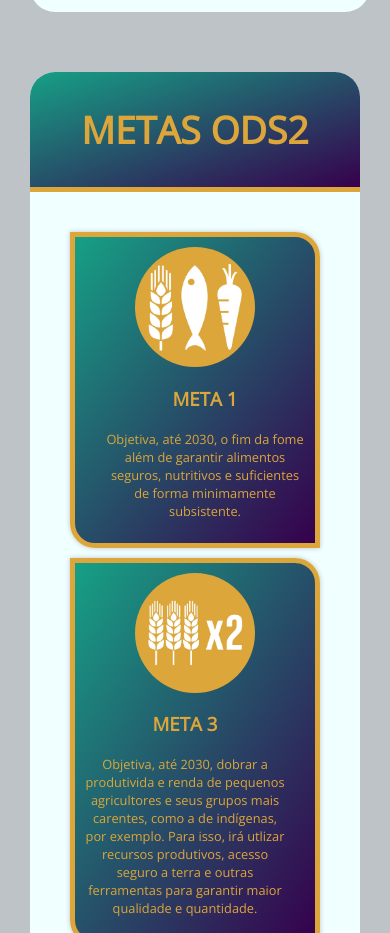
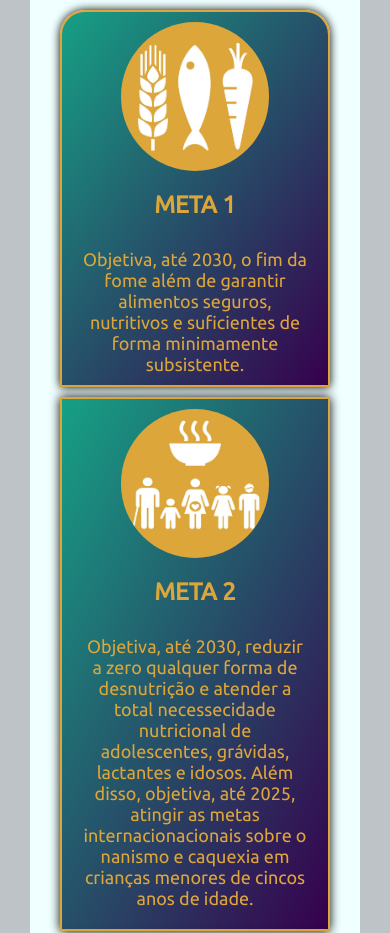
Before and after one commit to Andradeim/StartIn, a plain HTML site: page index.html in a window 390 px wide. Shown: the part 2992-3925 px from the top of the page. Drawn offline with nearby package versions, Linux system fonts and the light colour scheme.

Commit message:
Some changes

```diff
--- a/index.html
+++ b/index.html
@@ -6,7 +6,7 @@
     <meta name="viewport" content="width=device-width, initial-scale=1.0">
     <title>STARTin</title>
 
-    <link href="https://fonts.googleapis.com/css2?family=Open+Sans&display=swap" rel="stylesheet">
+    <link href="https://fonts.googleapis.com/css2?family=Ubuntu&display=swap" rel="stylesheet">
     <link rel="stylesheet" href="style.css">
 </head>
 
@@ -108,8 +108,10 @@
     <div class="div-title">
       <h1>METAS ODS2</h1>
     </div>
-      <div class="div-L">
-        <div class="div-metas-il">
+
+    <div class="div-metas">
+
+      <div class="div-metas-il border-radios-1">
         <img class="img-metas" src="img/Meta2.1.jpg" alt="Meta2.1.jpg">
         <div class="txt-metas-il">
           <H3>META 1</H3>
@@ -120,47 +122,27 @@
 
       <div class="div-metas-ir">
           <div class="txt-metas-ir">
-            <H3>META 3</H3>
-            <p>Objetiva, até 2030, dobrar a produtivida e renda de pequenos agricultores e seus grupos mais carentes,
-              como a de indígenas, por exemplo. Para isso, irá utlizar recursos produtivos, acesso seguro a terra e
-              outras ferramentas para garantir maior qualidade e quantidade.</p>
-          </div>
-          <img class="img-metas" src="img/Meta2.3.jpg" alt="Meta2.3.jpg">
-        </div>
-
-        <div class="div-metas-il">
-          <img class="img-metas" src="img/Meta2.5.jpg" alt="Meta2.5.jpg">
-          <div class="txt-metas-il">
-            <H3>META 5</H3>
-            <p>Objetiva, até 2020, manter a diversidade genética de plantas e sementes e de animais de produção, criação
-              e suas especies selvagens. Além disso, permitir acesso igualitário aos recursos genéticos.</p>
-          </div>
-        </div>
-
-        <div class="div-metas-ir">
-          <div class="txt-metas-ir">
-            <H3>META B</H3>
-            <p>Objetiva um mercado justo sem barreiras restritívas e sem distorções. Zela pelo fim dos subsídios à
-              exportação.</p>
-          </div>
-          <img class="img-metas" src="img/Meta2-B.jpg" alt="Meta2.b.jpg">
-        </div>
-      </div>
-      <div class="div-R">
-
-        <div class="div-metas-il">
-          <img class="img-metas" src="img/Meta2.2.jpg" alt="Meta2.2.jpg">
-          <div class="txt-metas-il">
             <H3>META 2</H3>
             <p>Objetiva, até 2030, reduzir a zero qualquer forma de desnutrição e atender a total necessecidade
               nutricional de adolescentes, grávidas, lactantes e idosos. Além disso, objetiva, até 2025, atingir as
               metas internacionacionais sobre o nanismo e caquexia em crianças menores de cincos anos de idade.</p>
           </div>
+          <img class="img-metas" src="img/Meta2.2.jpg" alt="Meta2.2.jpg">
+      </div>
 
+      <div class="div-metas-il">
+        <img class="img-metas" src="img/Meta2.3.jpg" alt="Meta2.3.jpg">
+        <div class="txt-metas-il">
+
+          <H3>META 3</H3>
+          <p>Objetiva, até 2030, dobrar a produtivida e renda de pequenos agricultores e seus grupos mais carentes,
+            como a de indígenas, por exemplo. Para isso, irá utilizar recursos produtivos, acesso seguro a terra e
+            outras ferramentas para garantir maior qualidade e quantidade.</p>
+        </div>
 
       </div>
 
-        <div class="div-metas-ir">
+      <div class="div-metas-ir" >
           <div class="txt-metas-ir">
             <H3>META 4</H3>
             <p>Objetiva, até 2030, garantir sistemas sustentáveis de produção de alimentos e implementar práticas
@@ -169,28 +151,52 @@
           <img class="img-metas" src="img/Meta2.4.jpg" alt="Meta2.4.jpg">
 
         </div>
+
       <div class="div-metas-il">
+        <img class="img-metas" src="img/Meta2.5.jpg" alt="Meta2.5.jpg">
+        <div class="txt-metas-il">
+          <H3>META 5</H3>
+          <p>Objetiva, até 2020, manter a diversidade genética de plantas e sementes e de animais de produção, criação
+            e suas espécies selvagens. Além disso, permitir acesso igualitário aos recursos genéticos.</p>
+        </div>
+      </div>
+
+
+      <div class="div-metas-ir">
+
+        <div class="txt-metas-ir">
+          <H3>META A</H3>
+          <p>Objetiva aumentar o investimento no setor agrícola visando aumentar a capacidade produtiva nos países em
+            desenvolvimento</p>
+        </div>
         <img class="img-metas" src="img/Meta2-A.jpg" alt="Meta2.a.jpg">
+
+
+      </div>
+
+      <div class="div-metas-il">
+        <img class="img-metas" src="img/Meta2-B.jpg" alt="Meta2.b.jpg">
         <div class="txt-metas-il">
-            <H3>META A</H3>
-            <p>Objetiva aumentar o investimento no setor agrícola visando aumentar a capacidade produtiva nos paises em
-              desenvolvimento</p>
+          <H3>META B</H3>
+          <p>Objetiva um mercado justo sem barreiras restritívas e sem distorções. Zela pelo fim dos subsídios à
+            exportação.</p>
+        </div>
+
+      </div>
+
+      <div class="div-metas-ir border-radios-8">
+          <div class="txt-metas-ir">
+            <H3>META C</H3>
+            <p>Objetiva adotar medidas para garantir o funcionamento adequado dos mercado de commodities e alimentos. Além disso, oferecer informações de como ele funciona.</p>
+          </div>
+          <img class="img-metas" src="img/Meta2-C.jpg" alt="Meta2.c.jpg">
         </div>
 
 
     </div>
 
-        <div class="div-metas-ir">
-          <div class="txt-metas-ir">
-            <H3>META C</H3>
-            <p>Objetiva adotar medidas para garantir o funcionamento adequado dos mercado de commodities e alimentos.
-              Além disso, oferecer informações de como ele funciona.</p>
   </div>
-          <img class="img-metas" src="img/Meta2-C.jpg" alt="Meta2.c.jpg">
 
-        </div>
-      </div>
-    </div>
 
 </section>
 
@@ -232,7 +238,7 @@
                 <div class="txt-HOW">
                     <div><video src="vid/Logo l ani.mp4" autoplay="autoplay" muted="muted" loop="loop"></div>
                     <hr>
-                    <p>Assim como as outras redes sociais, na Start In, o usuário poderá publicar vídeos, imagens e pequenos textos. Contudo, o foco aqui é tratar do Objetivo de Desenvolvimento Sustentável 2 e de mostrar como qualquer um pode contribuir para sua causa! Ao lado o botão o leverá a um modelo prévio de como será o espaço das publicações.</p>
+                    <p>Assim como as outras redes sociais, na Start In, o usuário poderá publicar vídeos, imagens e pequenos textos. Contudo, o foco aqui é tratar do Objetivo de Desenvolvimento Sustentável 2 e de mostrar como qualquer um possa contribuir para sua causa. Ao lado o botão o leverá a um modelo prévio de como será o espaço das publicações.</p>
                 </div>
 
                 <div class="div-imgnbuttom-HOW">
--- a/style.css
+++ b/style.css
@@ -6,7 +6,7 @@
 html, body{
     margin: 0;
     padding: 0;
-    font-family: 'Open Sans', sans-serif;
+    font-family: 'Ubuntu', sans-serif;
 }
 
 body{
@@ -346,6 +346,18 @@ flex-wrap: wrap;
   margin: 0 auto;
   }
 
+.div-title{
+  background: linear-gradient(to bottom right, #16a085, #36004d);
+  height: 120px;
+  width: 100%;
+  margin-top: 0;
+  font-size: 25px;
+  text-align: center;
+  border-radius: 25px 25px 0 0;
+  color: #DDA63A;
+  border-bottom: solid 5px #DDA63A;
+  }
+
 .div-GERAL-metas{
     display: flex;
     justify-content: center;
@@ -353,9 +365,8 @@ flex-wrap: wrap;
     padding-top: 0;
     padding-bottom: 10px;
     border-radius: 25px;
-width: 100%;
     min-height: 100vh;
-background-color:azure;
+    background: azure
   }
 
   .div-GERAL-metas:hover{
@@ -363,81 +374,89 @@ box-shadow: 0 0 10px black;
   transition: 0.3s;
   }
 
-.div-L{
-padding: 30px;
-max-width: 900px;
+  .div-metas{
+    display: flex;
+    flex-wrap: wrap;
+    flex-direction: column;
+    justify-content: center;
+    align-items: center;
+    margin: 30px;
+    font-size: 1.5em;
+    background: linear-gradient(to bottom right, #16a085, #36004d);
+    box-shadow: 0 0 5px rgb(0, 0, 0);
+    border-radius: 25px;
   }
 
-.div-R{
-padding: 30px;
-max-width: 900px;
+  .img-metas{
+    width:240px;
+    height: 240px;
+    border-radius: 50%;
+    }
+  .border-radios-1{
+    border-radius: 25px 25px 0 0;
+  }
+
+  .border-radios-8{
+    border-radius: 0 0 25px 25px;
   }
 
   .div-metas-ir{
     min-height: 200px;
+    min-width: 100%;
     display: flex;
     flex-direction: row;
     align-items: center;
+    justify-content: end;
     color: #DDA63A;
-  background: linear-gradient(to bottom right, #16a085, #36004d);
-  box-shadow: 0 0 5px #bdc3c7;
-  padding: 10px;
-  margin: 10px;
-  border-radius: 0 25px;
+    background: auto;
   }
 
   .div-metas-ir h3{
+    text-align: end;
     margin-right: 20px;
+    font-size: 1.5em;
   }
 
   .div-metas-ir p{
     margin-right: 20px;
     text-align: justify;
+    padding: 20px;
   }
 
-.div-metas-ir:hover{
-border: solid 5px #16a085;
-background-color: #DDA63A;
+  .div-metas-ir:hover {
+  display: flex;
+  background: #DDA63A;
   color: rgb(255, 255, 255);
-transition: 0.3s;
+  transition: 1s;
 
   }
 
   .div-metas-il{
   min-height: 200px;
+  min-width: 100%;
   display: flex;
   flex-direction: row;
   align-items: center;
   color: #DDA63A;
-background: linear-gradient(to bottom right, #16a085, #36004d);
-box-shadow: 0 0 5px #bdc3c7;
-padding: 10px;
-margin: 10px;
-border-radius: 0 25px;
+  background: auto;
   }
 
   .div-metas-il h3{
     margin-left: 20px;
+    font-size: 1.5em;
   }
 
   .div-metas-il p{
-  margin-left: 20px;
+    text-align: justify;
+    padding: 20px;
+    color: auto;
   }
 
   .div-metas-il:hover{
-border: solid 5px #16a085;
-color: rgb(255, 255, 255);
-transition: 0.3s;
-}
-
-.img-metas{
-width:120px;
-height: 120px;
-border-radius: 50%;
-}
-
-.txt-metas-il{
-border-radius: 0px 25px 0px 25px ;
+    display: flex;
+    background: #DDA63A;
+    color: #ffffff;
+    transition: 0.8s;
   }
 
   .txt-metas-il h3{
@@ -445,13 +464,6 @@ text-align: start;
 
   }
 
-.txt-metas-ir{
-border-radius: 25px
-}
-
-.txt-metas-ir h3{
-text-align: end;
-}
 
 /* ----- SUBMETAS.END ----- */
 
@@ -857,7 +869,6 @@ hr{
 
 .sec-GERAL{
   display: flex;
-  display: flex;
   padding: 30px;
   flex-wrap: wrap;
   margin: 0 auto;
@@ -966,43 +977,63 @@ hr{
 }
 
 .img-metas{
-  width:120px;
-  height:120px;
+  padding: 10px;
+  width:20vh;
+  height:20vh;
   border-radius: 50%;
+}
+
+.div-metas{
+  background: azure;
+  box-shadow: none;
 }
 
 .div-metas-il{
   background: linear-gradient(to bottom right, rgb(22, 160, 133), rgb(54, 0, 77));
   justify-content: center;
-  border: solid 5px #DDA63A;
+  border: solid 2.5px #DDA63A;
   flex-wrap: wrap;
+  width: auto;
+  height: auto;
+  box-shadow: 0 0 10px black;
 }
 
 .div-metas-ir{
   background: linear-gradient(to bottom right, rgb(22, 160, 133), rgb(54, 0, 77));
-  border: solid 5px #DDA63A;
+  border: solid 2.5px #DDA63A;
   align-items: center;
   flex-direction: column-reverse;
   flex-wrap: wrap;
   justify-content: center;
+  margin: 10px 0;
+  box-shadow: 0 0 10px black;
 }
 
 .txt-metas-il h3{
   text-align: center;
+  font-size: 1em;
+  padding: 0;
+  margin: 10px 0;
 }
 
 .txt-metas-il p{
   text-align: center;
-  font-size: 0.8em;
+  font-size: 18px;
+  padding-bottom: 10px;
+  margin: 0;
 }
 
 .txt-metas-ir h3{
   text-align: center;
+  font-size: 1em;
+  margin: 10px 0;
 }
 
 .txt-metas-ir p{
-  text-align: center;
-  font-size: 0.8em;
+  text-align:center;
+  font-size: 18px;
+  margin: 0;
+
 }
 
 /* ----- GOAL ----- */
@@ -1047,7 +1078,7 @@ hr{
 }
 
 .txt-GOAL p{
-  font-size: 0.9em;
+  font-size: 18px;
   text-align: center;
 }
 
@@ -1088,16 +1119,21 @@ hr{
 .txt-HOW{
   display: flex;
   justify-content: center;
-  background: linear-gradient(to bottom right, rgba(22, 160, 133,1), rgba(54, 0, 77,1));
   margin: 20px;
   height: auto;
   width: auto;
-  text-align: center;
-  font-size: 12px;
+  min-width: auto;
+  font-size: 10px;
+  text-align: justify;
+  padding: 10px;
 }
 
+.txt-HOW p{
+  width: auto;
+  font-size: 18px;
+  text-align: center;
+}
 .txt-HOW video{
-  padding: 20px;
   align-content:center;
   width: 200px;
   height: 200px;
@@ -1129,15 +1165,19 @@ hr{
   box-shadow: 0 0 10px black;
 }
 
+.txt-ABOUT p{
+  text-align: center;
+  font-size: 18px;
+}
+
 .txt-ABOUT{
+  min-width: auto;
   width: auto;
   height: auto;
-  padding: 0px 30px;
-  background: linear-gradient(to bottom right, rgb(22, 160, 132), rgb(54, 0, 77));
-  border-radius: 50px;
+  padding: 20px;
   box-shadow: 0 0 10px black;
   margin: 20px;
-  font-size: 12px;
+
 }
 
 footer{
```
Lines whose indentation alone changed are shown as unchanged.
